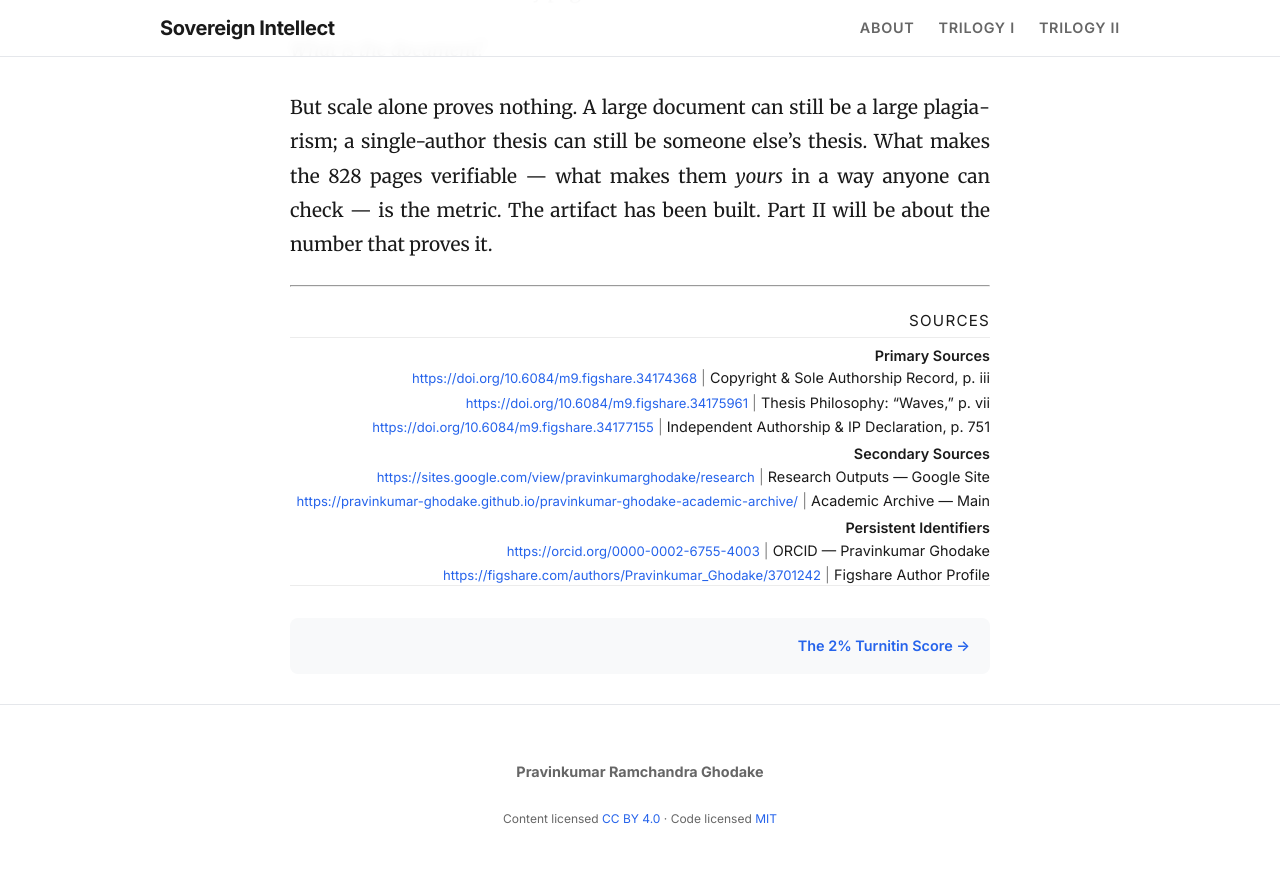
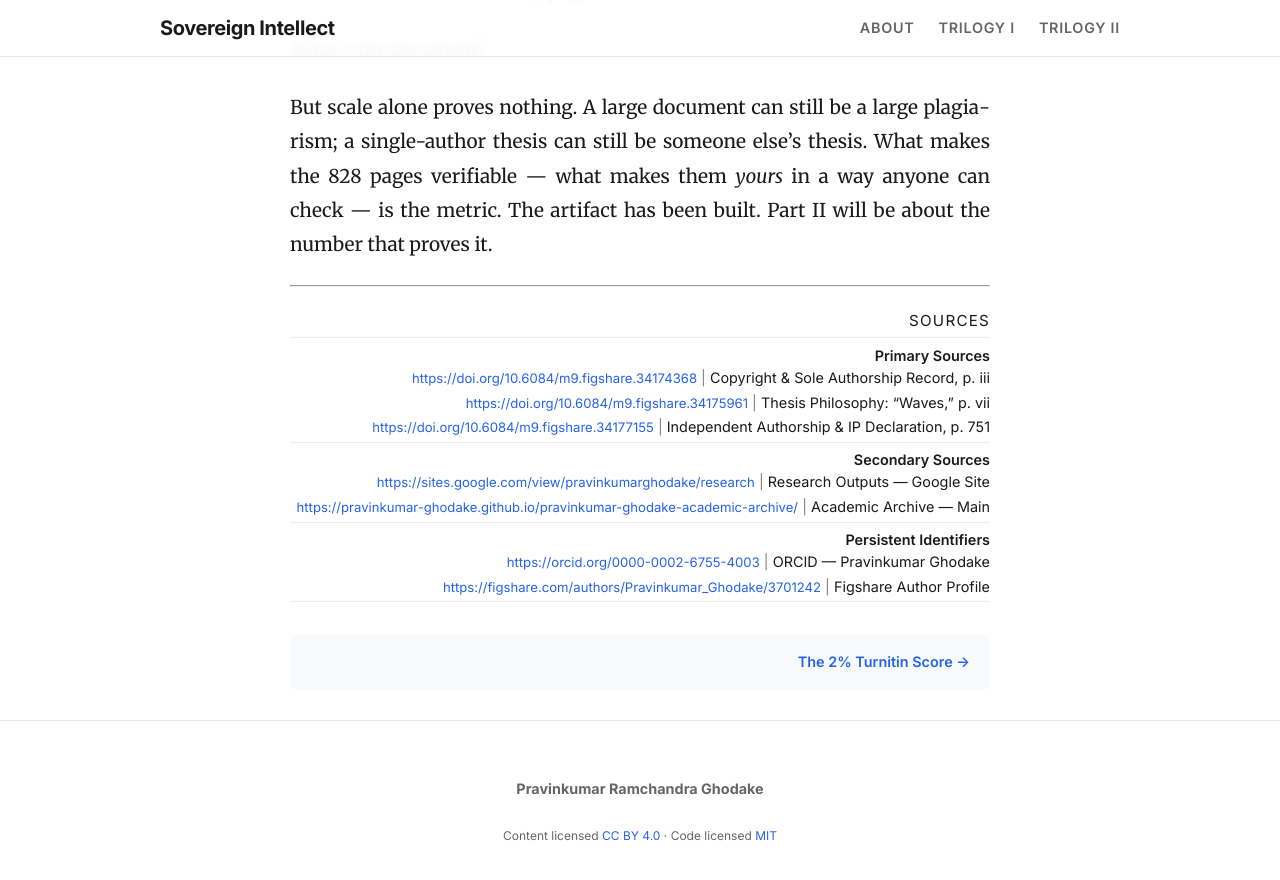
Before and after one commit to pravinkumar-ghodake/sovereign-intellect-blog, a Jekyll site: the page built from _posts/2026-11-22-the-unbroken-thread.md, in a window 1280 px wide and 900 px high, scrolled down 5633 px. Shown: the top 880 px of the window. Built offline with Jekyll 4.4.1, drawn with Linux system fonts in a browser that asks for light colours.

Commit message:
Update 2026-11-22-the-unbroken-thread.md

```diff
--- a/_posts/2026-11-22-the-unbroken-thread.md
+++ b/_posts/2026-11-22-the-unbroken-thread.md
@@ -136,6 +136,7 @@ But scale alone proves nothing. A large document can still be a large plagiarism
     <span style="opacity: 0.55;"> | </span>
     Independent Authorship &amp; IP Declaration, p. 751
   </div>
+  <div style="border-top: 1px solid rgba(128,128,128,0.15); margin-bottom: 0.45rem;"></div>
 
   <div style="font-weight: 600; margin: 0.45rem 0 0.2rem;">Secondary Sources</div>
 
@@ -150,6 +151,8 @@ But scale alone proves nothing. A large document can still be a large plagiarism
     <span style="opacity: 0.55;"> | </span>
     Academic Archive — Main
   </div>
+  <div style="border-top: 1px solid rgba(128,128,128,0.15); margin-bottom: 0.45rem;"></div>
+
 
   <div style="font-weight: 600; margin: 0.45rem 0 0.2rem;">Persistent Identifiers</div>
 
@@ -159,12 +162,11 @@ But scale alone proves nothing. A large document can still be a large plagiarism
     ORCID — Pravinkumar Ghodake
   </div>
 
-  <div style="margin-bottom: 0; white-space: nowrap; overflow-x: auto;">
+  <div style="margin-bottom: 0.3rem; white-space: nowrap; overflow-x: auto;">
     <a href="https://figshare.com/authors/Pravinkumar_Ghodake/3701242" style="font-size: 0.82rem;">https://figshare.com/authors/Pravinkumar_Ghodake/3701242</a>
     <span style="opacity: 0.55;"> | </span>
     Figshare Author Profile
   </div>
-
   <div style="border-top: 1px solid rgba(128,128,128,0.15); margin-bottom: 0.45rem;"></div>
 
 </div>
```
